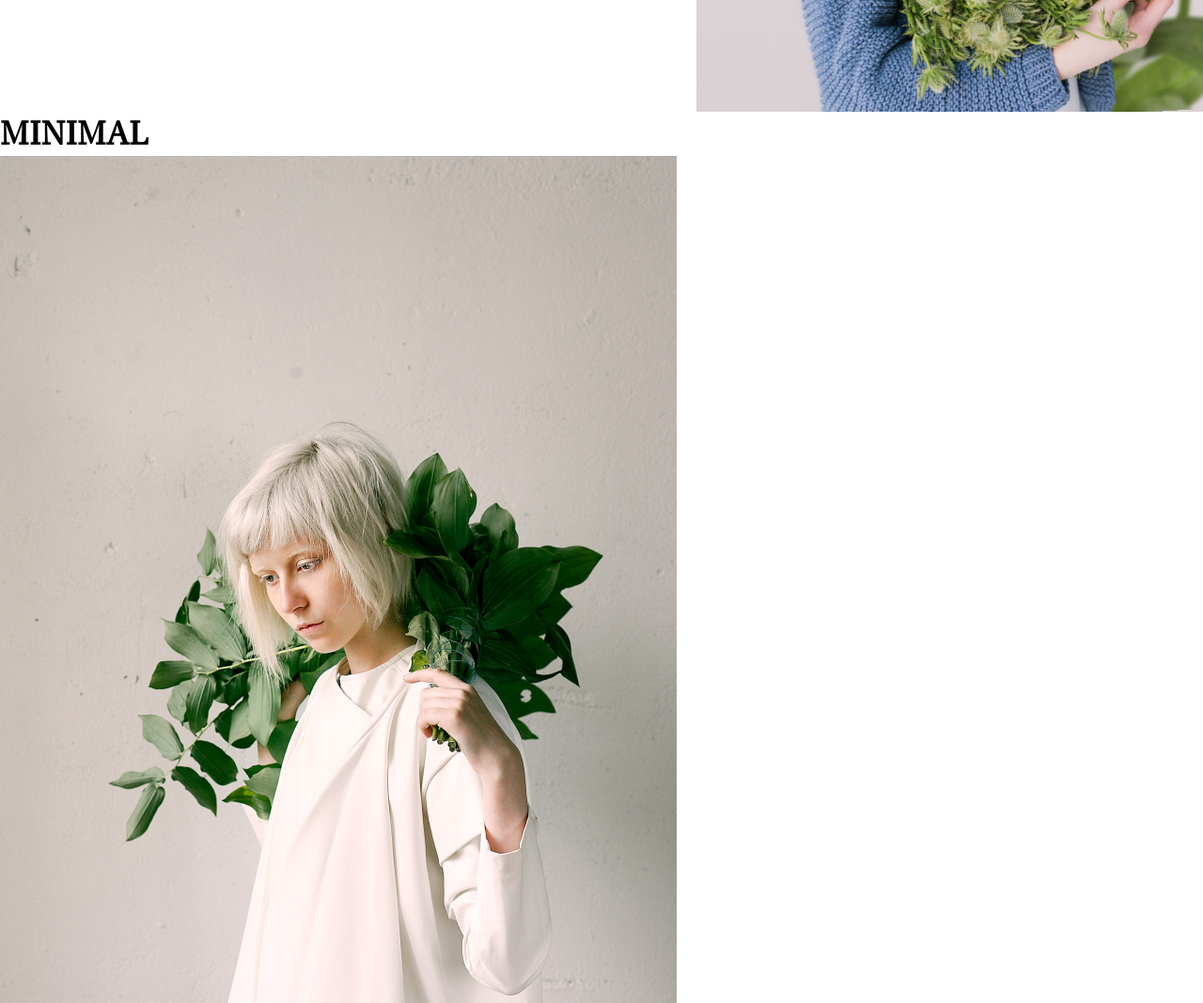
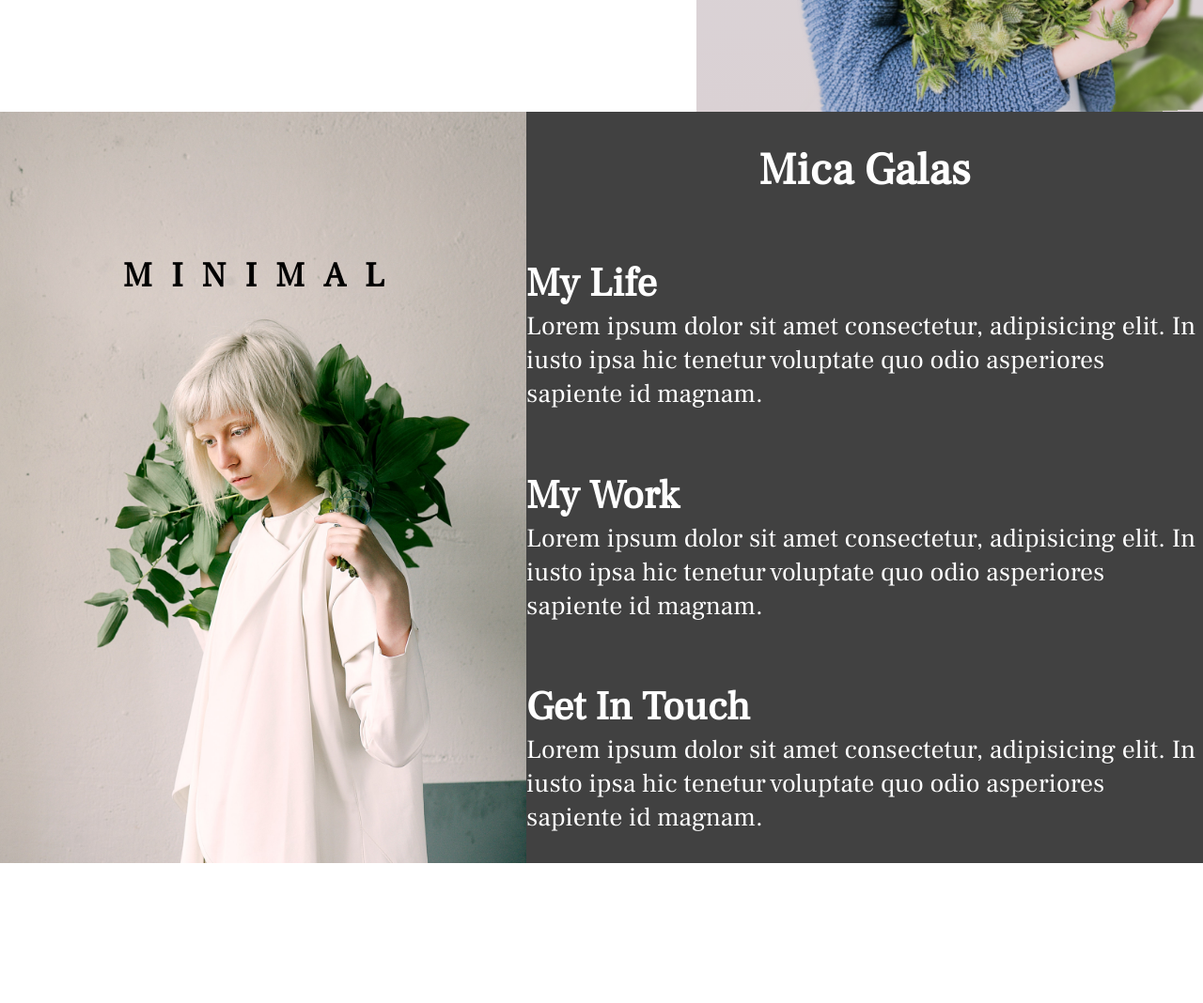
Before and after one commit to xaviguasch/nica-galas-photography-landing-page, a plain HTML site: page index.html in a window 1280 px wide. Shown: the part 682-1750 px from the top of the page at 94% size. After the commit the page ends 1604 px from the top, so only its background shows below. Drawn offline with Linux system fonts and the light colour scheme.

Commit message:
styled about image section

```diff
--- a/style.css
+++ b/style.css
@@ -165,6 +165,41 @@ h1 {
   left: 40%;
 }
 
+/* ABOUT SECTION */
+
+.about {
+  min-height: 100vh;
+  display: flex;
+  flex-wrap: wrap;
+}
+
+.about .about-image {
+  flex: 1 1 40rem;
+  position: relative;
+}
+.about .about-image h5 {
+  position: absolute;
+  top: 20%;
+  left: 50%;
+  transform: translate(-50%, -20%);
+  letter-spacing: 2rem;
+}
+.about .about-image img {
+  width: 100%;
+  height: 100%;
+  object-fit: cover;
+}
+
+.about .about-text {
+  background: var(--background-color);
+  color: white;
+  flex: 2 1 40rem;
+  display: flex;
+  flex-direction: column;
+  align-items: center;
+  justify-content: space-around;
+}
+
 /* ANIMATIONS */
 
 @keyframes opening {
```
